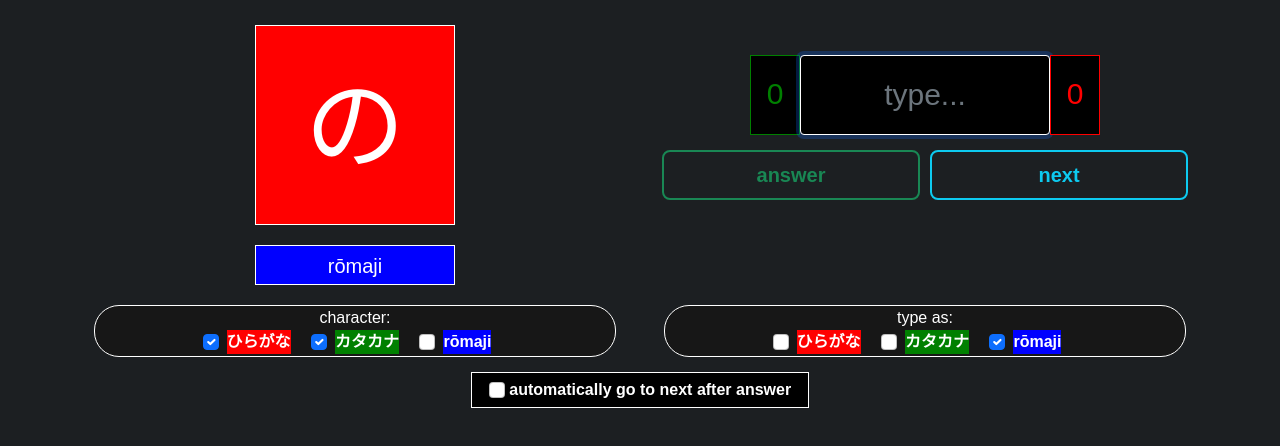
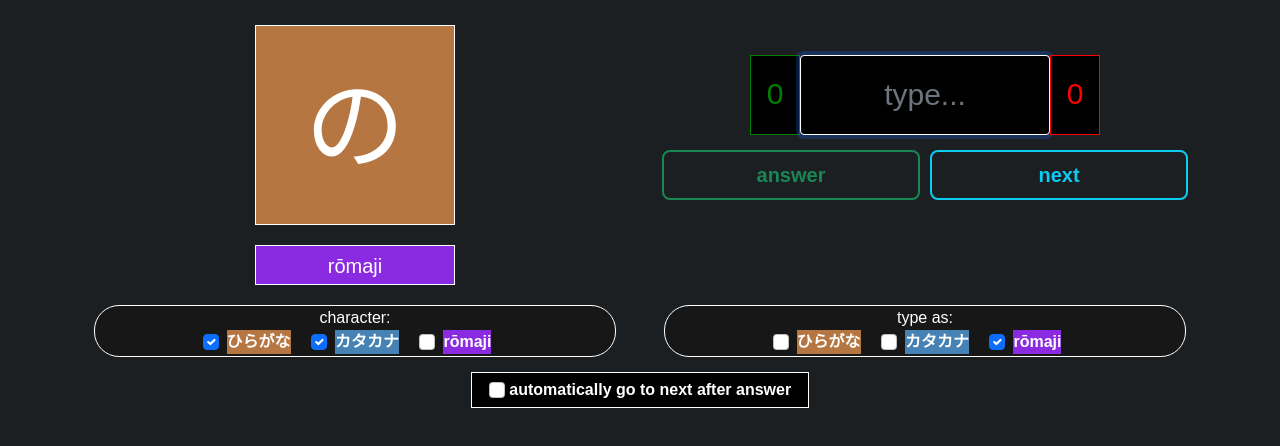
Before and after one commit to TTTaevas/kanaguessr, a plain HTML site: page index.html in a window 1280 px wide. Drawn offline with nearby package versions, Linux system fonts and the light colour scheme.

Commit message:
Change some colours
Thanks to feedback from smun & Crystal

```diff
--- a/index.css
+++ b/index.css
@@ -129,13 +129,13 @@ p {
 }
 
 .h label {
-	background-color: red;
+	background-color: #b57642;
 }
 .k label {
-	background-color: green;
+	background-color: steelblue;
 }
 .r label {
-	background-color: blue;
+	background-color: blueviolet;
 }
 
 #misc {
--- a/index.js
+++ b/index.js
@@ -77,9 +77,9 @@ function changeQuestion() {
 
 function changeBackground(char, para) {
 	let colour = "black"
-	if (char === "h") {colour = "red"}
-	else if (char === "k") {colour = "green"}
-	else if (char === "r") {colour = "blue"}
+	if (char === "h") {colour = "#b57642"}
+	else if (char === "k") {colour = "steelblue"}
+	else if (char === "r") {colour = "blueviolet"}
 
 	para.css("backgroundColor", colour)
 }
```
